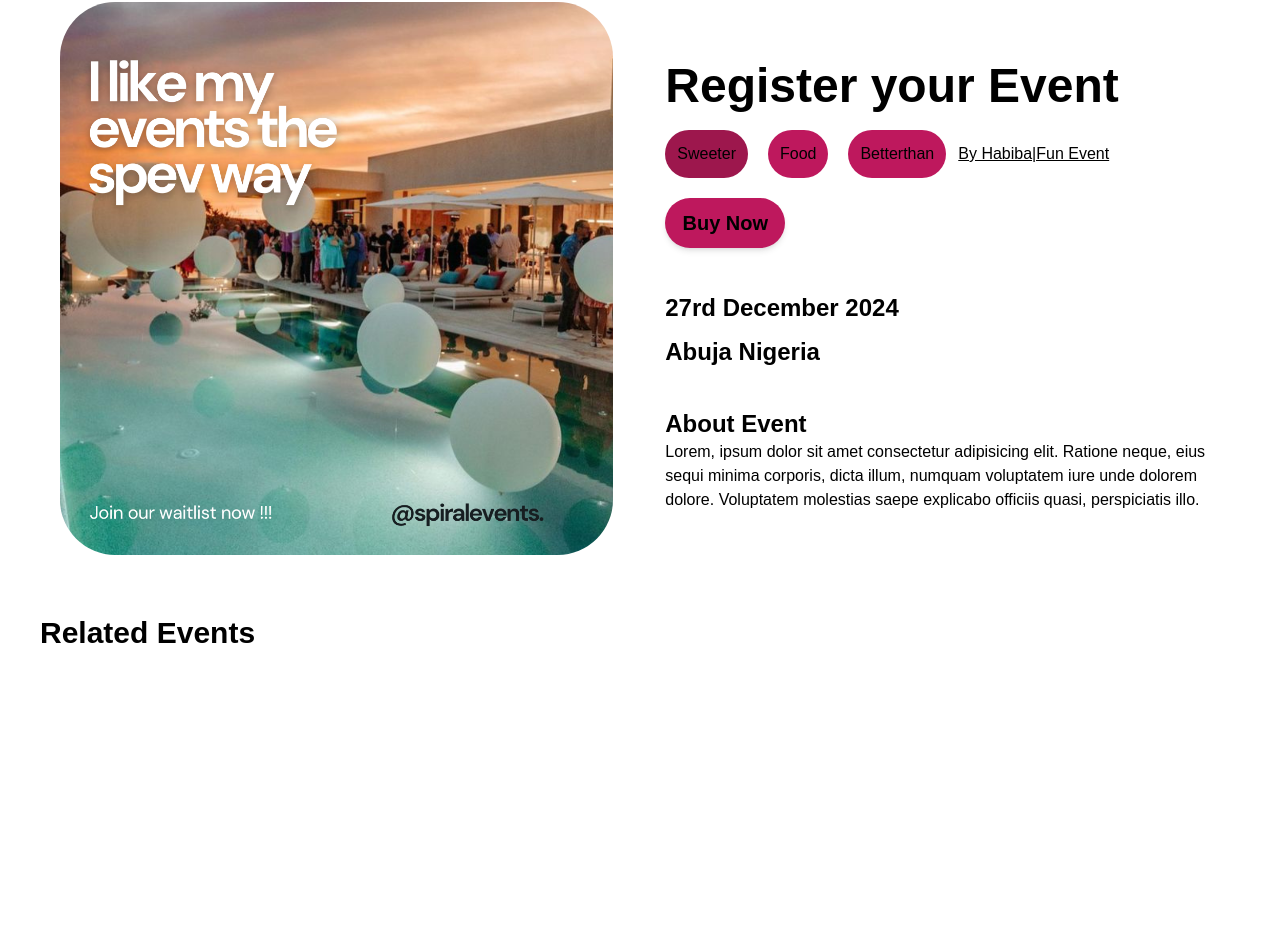
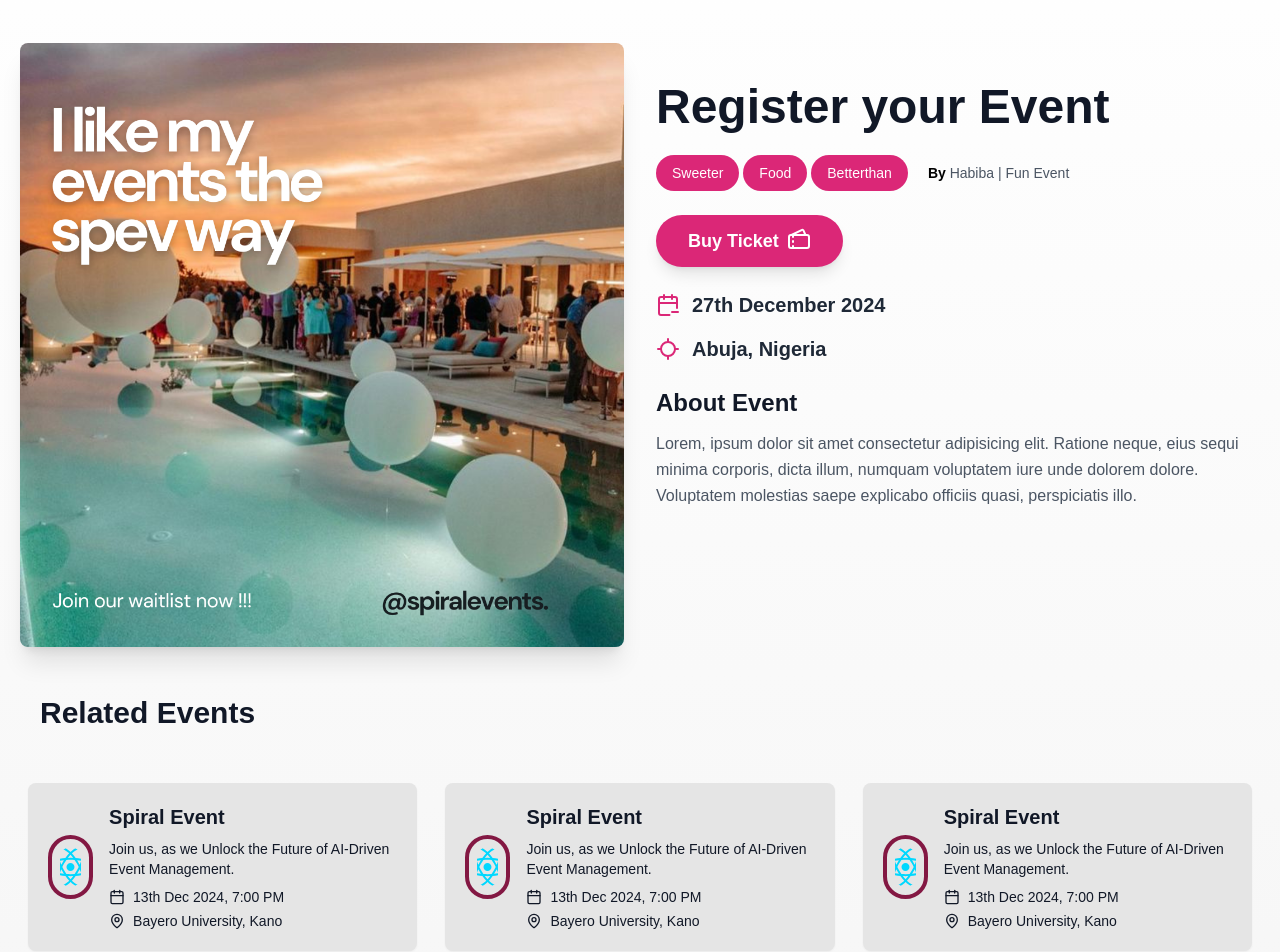
Before and after one commit to Anonymous-nerds/spiralevent-app, a React (Vite) app: page /preview in a window 1280 px wide. Shown: the part 126-1078 px from the top of the page. Before the commit the page ends 817 px from the top, so only its background shows below. Built offline with nearby package versions, Linux system fonts and the light colour scheme.

Commit message:
changes on Habiba PreviewEvent page

```diff
--- a/src/components/ui/RegisterForm.jsx
+++ b/src/components/ui/RegisterForm.jsx
@@ -2,7 +2,7 @@ import React, { useState } from "react";
 import logo from "../../assets/spiraleE4.png";
 import { Link } from "react-router-dom";
 import { User, UserCircle, Mail, Lock } from "lucide-react";
-import "../../App.css"
+import "../../App.css";
 
 const RegisterForm = () => {
   const [errors, setErrors] = useState({});
@@ -63,7 +63,7 @@ const RegisterForm = () => {
         className="max-w-lg mx-auto bg-gray-50 rounded-2xl shadow-xl mt-10 p-8"
       >
         <h3 className="text-2xl md:text-2xl font-bold flex justify-center gap-2 text-gray-800 mb-4">
-          <img src={logo} alt="" className=" App-logo h-8" />
+          <img src={logo} alt="" className="App-logo h-8" />
           <span>
             Spiral
             <span className="text-pink-900">Event</span>
--- a/src/components/ui/card.jsx
+++ b/src/components/ui/card.jsx
@@ -3,13 +3,10 @@ import { Calendar, MapPin } from "lucide-react";
 
 const card = ({ logo, title, details, date, location }) => {
   return (
-    <div className="bg-neutral-100 text-pink-900 p-6 rounded-lg shadow-xl max-w-lg w-full flex items-center space-x-4 m-9">
+    <div className="bg-neutral-200 text-gray-900 p-5 rounded-lg shadow-sm flex items-center space-x-4 m-2">
       {/* Logo */}
-      <div className="bg-neutral-200 rounded-xl p-6 w-1/3">
-        <img
-          src={logo}
-          className="w-20 h-20 object-cover rounded-full border-4 border-pink-900 p-2"
-        />
+      <div className="">
+        <img src={logo} className="w-16 h-16 object-cover rounded-full border-4 border-pink-900 p-2" />
       </div>
 
       {/* Event Details */}
--- a/src/pages/PreviewEvent/PreviewEvent.jsx
+++ b/src/pages/PreviewEvent/PreviewEvent.jsx
@@ -1,81 +1,112 @@
 import React from "react";
+import "./PreviewEvent.scss";
 import Nav from "../../components/ui/Nav.jsx";
-import img from "../../assets/events.png"
+import logo from "../../assets/react.svg";
 import image from "../../assets/pretty.png"
-import { FaArrowLeft } from "react-icons/fa";
-import { CalendarMinusIcon } from "lucide-react";
-import { LocateIcon } from "lucide-react";
+import { CalendarMinusIcon, LocateIcon, Tickets } from "lucide-react";
+import EventCard from "../../components/ui/card.jsx"
 
 const PreviewEvent = () => {
   return (
-    <div className="w-full h-full">
-      <div className="navbar bg-transparent shadow-sm">
+    <div className="PreviewEvent">
+      <div className="min-h-screen bg-gradient-to-b from-white to-neutral-100">
+        <div className="sticky top-0 z-50 bg-neutral-100 backdrop-blur-sm border-b">
           <Nav />
         </div>
-      {/*Top/left corner */}
-      <div className="smallerdiv md:ml-10  md:p-5 md:flex">
-        <div>
-          <img src={image} alt="" className="rounded-md md:rounded-[10%] " />
+
+        <main className="py-10">
+          {/* Event Hero Section */}
+          <div className="m-5 flex flex-col lg:flex-row gap-8 mb-12">
+            {/* Image Container */}
+            <div className="lg:w-1/2">
+              <div className="relative overflow-hidden rounded-lg shadow-xl">
+                <img src={image} alt="Event preview" className="previewImage" />
+              </div>
             </div>
 
+            {/* Event Details */}
+            <div className="lg:w-1/2 space-y-6 mt-10">
+              <h1 className="text-3xl md:text-4xl lg:text-5xl font-bold text-gray-900">
+                Register your Event
+              </h1>
 
-        {/*buttom/right corner */}
-        <div className="w-full h-full pt-10   justify-center  ml-8">
-          <div className="p-5">
-            <h2 className="text-3xl md:text-5xl font-semibold">Register your Event</h2>
+              {/* Tags */}
+              <div className="flex flex-wrap gap-1">
+                {["Sweeter", "Food", "Betterthan"].map((tag) => (
+                  <span key={tag} className="tag">{tag}</span>
+                ))}
+                <span className="px-4 py-2 text-gray-600 font-medium text-sm">
+                  <span className="font-bold text-black">By</span> Habiba | Fun Event
+                </span>
+              </div>
+              <button className="buyBtn flex gap-2">Buy Ticket <Tickets /></button>
+
+              {/* Date and Location */}
+              <div className="space-y-4">
+                <div className="flex items-center gap-3">
+                  <CalendarMinusIcon className="iconStyle" />
+                  <p className="text-xl font-semibold text-gray-800">27th December 2024</p>
+                </div>
+                <div className="flex items-center gap-3">
+                  <LocateIcon className="iconStyle" />
+                  <p className="text-xl font-semibold text-gray-800">Abuja, Nigeria</p>
+                </div>
               </div>
 
-          <div className="flex justify-between">
-            <ul className="flex justify-between">
-              <div className="rounded-full flex bg-pink-800 ml-5">
-                <li className="p-3 font-medium">Sweeter</li>
+              {/* About Section */}
+              <div>
+                <h2 className="text-2xl font-bold text-gray-900 mb-3">
+                  About Event
+                </h2>
+                <p className="text-gray-600 leading-relaxed">
+                  Lorem, ipsum dolor sit amet consectetur adipisicing elit. Ratione
+                  neque, eius sequi minima corporis, dicta illum, numquam
+                  voluptatem iure unde dolorem dolore. Voluptatem molestias saepe
+                  explicabo officiis quasi, perspiciatis illo.
+                </p>
               </div>
-              <div className="rounded-full flex bg-pink-700 ml-5">
-                <li className="p-3 font-medium ">Food</li>
             </div>
-              <div className="rounded-full flex bg-pink-700 ml-5">
-                <li className="p-3 font-medium ">Betterthan</li>
           </div>
-              <div>
-              <li className="text-black underline font-medium p-3">By Habiba|Fun Event </li>
-            </div>
-            </ul>
+          {/* Related Events Section */}
+          <section className="mt-10">
+            <h2 className="text-3xl font-bold text-gray-900 ml-10 mb-6">Related Events</h2>
+            <div className="p-5 space-y-1 lg:grid lg:grid-cols-3 lg:gap-x-3 lg:space-y-0">
+              {/* Add your related events cards here */}
+              <div className=""><EventCard logo={logo}
+                title={"Spiral Event"}
+                details={
+                  " Join us, as we Unlock the Future of AI-Driven Event Management."
+                }
+                date={"13th Dec 2024, 7:00 PM"}
+                location={"Bayero University, Kano"} /></div>
+              <div className=""><EventCard logo={logo}
+                title={"Spiral Event"}
+                details={
+                  " Join us, as we Unlock the Future of AI-Driven Event Management."
+                }
+                date={"13th Dec 2024, 7:00 PM"}
+                location={"Bayero University, Kano"} /></div>
+              <div className=""><EventCard logo={logo}
+                title={"Spiral Event"}
+                details={
+                  " Join us, as we Unlock the Future of AI-Driven Event Management."
+                }
+                date={"13th Dec 2024, 7:00 PM"}
+                location={"Bayero University, Kano"} /></div>
+              <div className=""><EventCard logo={logo}
+                title={"Spiral Event"}
+                details={
+                  " Join us, as we Unlock the Future of AI-Driven Event Management."
+                }
+                date={"13th Dec 2024, 7:00 PM"}
+                location={"Bayero University, Kano"} /></div>
             </div>
 
-          <div className='p-5 '>
-            <button className='rounded-full text-xl bg-pink-700 w-[120px] shadow-md text-center font-semibold justify-center h-[50px]'>
-              Buy Now
-            </button>
+          </section>
+        </main>
+      </div>
     </div>
 
-          <div className=' pb-5 pl-5'>
-            <div className=''>
-              <button>
-
-              </button>
-            <h3 className='text-2xl font-bold pb-3'>
-              27rd December 2024
-            </h3>
-            </div>
-            <h3 className='text-2xl font-bold'>
-              Abuja Nigeria
-            </h3>
-          </div>
-
-          <div className='p-5 '>
-            <h3 className='text-2xl font-bold'>About Event</h3>
-            <p>Lorem, ipsum dolor sit amet consectetur adipisicing elit. Ratione neque, eius sequi minima corporis, dicta illum, numquam voluptatem iure unde dolorem dolore. Voluptatem molestias saepe explicabo officiis quasi, perspiciatis illo.</p>
-          </div>
-
-        </div>
-
-      </div>
-
-      <div>
-        <h3 className='text-3xl font-bold p-10'>Related Events</h3>
-      </div>
-
-    </div>
   );
 };
 
--- /dev/null
+++ b/src/pages/PreviewEvent/PreviewEvent.scss
@@ -0,0 +1,20 @@
+.PreviewEvent {
+
+  .previewImage {
+    @apply object-cover w-full h-full transform hover:scale-105 transition-transform duration-500;
+  }
+
+  .tag {
+    @apply px-4 py-2 rounded-full bg-pink-600 text-white font-medium text-sm hover:bg-pink-700 transition-colors;
+  }
+
+ .buyBtn {
+    @apply px-8 py-3 bg-pink-600 text-white rounded-full text-lg font-semibold hover:bg-pink-700 transform hover:scale-105 transition-all duration-200 shadow-lg ;
+  }
+
+  .iconStyle {
+    @apply text-pink-600 w-6 h-6;
+  }
+
+
+}
```
Lines whose indentation alone changed are shown as unchanged.
